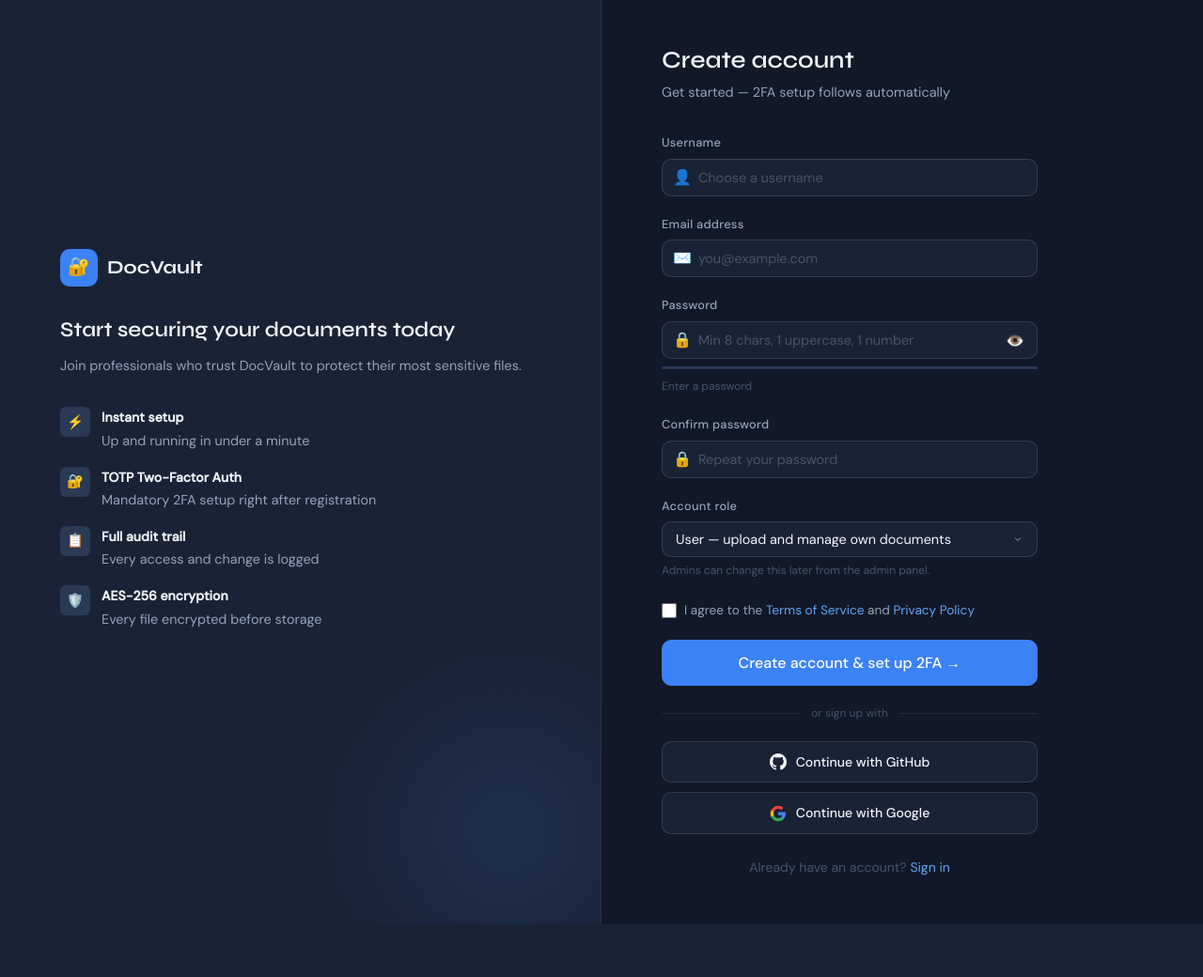
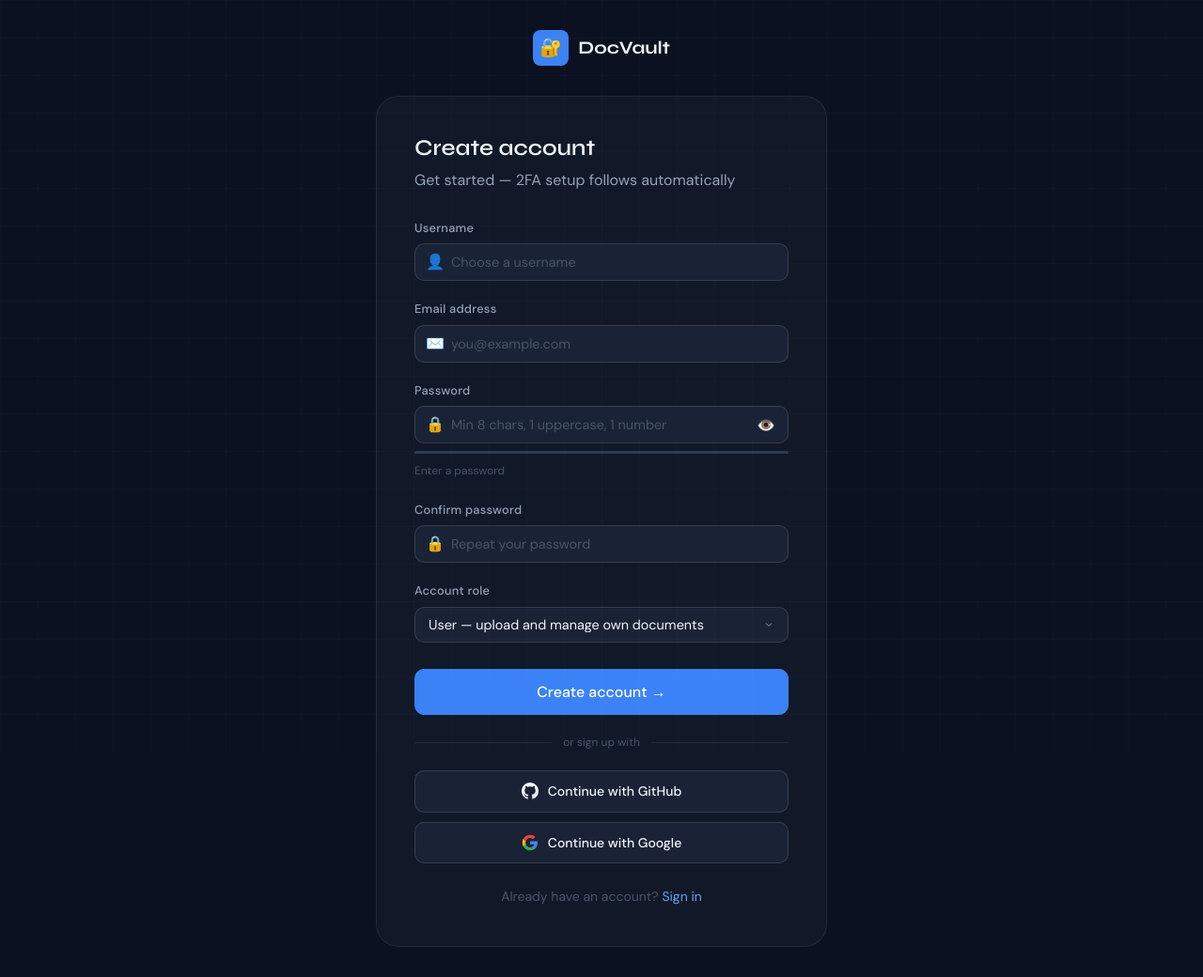
Before and after one commit to youssef324/Doctor-Defense, a Flask app: page /auth/register in a window 1280 px wide. Shown: the whole page at 94% size. Before the commit the page ends 984 px from the top, so only its background shows below. Run offline with Flask 3, Linux system fonts and the light colour scheme; parts of the project's set-up code (start-up, migrations or seed data) failed here and were passed over.

Commit message:
modified:   app/templates/2fa-setup.html 	modified:   app/templates/register.html

```diff
--- a/app/templates/register.html
+++ b/app/templates/register.html
@@ -7,43 +7,19 @@
   <link rel="stylesheet" href="../static/css/style.css" />
 </head>
 <body>
-<div class="auth-page">
+<div style="min-height:100vh; display:flex; align-items:center; justify-content:center; padding:2rem;">
+  <div style="width:100%; max-width:480px;">
 
-  <!-- Left panel -->
-  <div class="auth-panel auth-left">
-    <div class="auth-branding">
-      <div class="logo">
-        <div class="logo-icon">🔐</div>
-        DocVault
-      </div>
-      <h2 style="font-size:1.4rem; margin-bottom:0.75rem;">Start securing your documents today</h2>
-      <p style="font-size:0.9rem; margin-bottom:2rem;">Join professionals who trust DocVault to protect their most sensitive files.</p>
-      <ul class="auth-features">
-        <li>
-          <div class="feat-icon">⚡</div>
-          <div><strong>Instant setup</strong>Up and running in under a minute</div>
-        </li>
-        <li>
-          <div class="feat-icon">🔐</div>
-          <div><strong>TOTP Two-Factor Auth</strong>Mandatory 2FA setup right after registration</div>
-        </li>
-        <li>
-          <div class="feat-icon">📋</div>
-          <div><strong>Full audit trail</strong>Every access and change is logged</div>
-        </li>
-        <li>
-          <div class="feat-icon">🛡️</div>
-          <div><strong>AES-256 encryption</strong>Every file encrypted before storage</div>
-        </li>
-      </ul>
+    <!-- Logo -->
+    <div style="display:flex; align-items:center; gap:10px; justify-content:center; margin-bottom:2rem;">
+      <div style="width:38px; height:38px; background:var(--accent); border-radius:8px; display:flex; align-items:center; justify-content:center; font-size:1.2rem;">🔐</div>
+      <span style="font-family:var(--font-display); font-size:1.2rem; font-weight:700; color:var(--text-1);">DocVault</span>
     </div>
-  </div>
 
-  <!-- Right panel -->
-  <div class="auth-panel auth-right">
-    <div class="auth-form-wrap">
-      <h1>Create account</h1>
-      <p class="subtitle">Get started — 2FA setup follows automatically</p>
+    <div style="background:var(--navy-2); border:1px solid var(--border); border-radius:var(--radius-xl); padding:2.5rem;">
+
+      <h1 style="font-size:1.5rem; margin-bottom:0.3rem;">Create account</h1>
+      <p class="subtitle" style="margin-bottom:1.75rem;">Get started — 2FA setup follows automatically</p>
 
       <!-- Flask flash messages -->
       {% with messages = get_flashed_messages(with_categories=true) %}
@@ -57,7 +33,7 @@
 
       <form action="/auth/register" method="POST" id="registerForm" autocomplete="off">
 
-        <!-- username — matches request.form['username'] -->
+        <!-- username — request.form['username'] -->
         <div class="form-group">
           <label class="form-label" for="username">Username</label>
           <div class="input-group">
@@ -74,7 +50,7 @@
           </div>
         </div>
 
-        <!-- email — matches request.form['email'] -->
+        <!-- email — request.form['email'] -->
         <div class="form-group">
           <label class="form-label" for="email">Email address</label>
           <div class="input-group">
@@ -91,7 +67,7 @@
           </div>
         </div>
 
-        <!-- password — matches request.form['password'] -->
+        <!-- password — request.form['password'] -->
         <!-- Flask rule: ≥8 chars, 1 uppercase, 1 digit -->
         <div class="form-group">
           <label class="form-label" for="password">Password</label>
@@ -117,7 +93,7 @@
           </div>
         </div>
 
-        <!-- password_confirm — matches request.form.get('password_confirm') -->
+        <!-- password_confirm — request.form.get('password_confirm') -->
         <div class="form-group">
           <label class="form-label" for="password_confirm">Confirm password</label>
           <div class="input-group">
@@ -136,8 +112,8 @@
           <span class="form-error" id="matchError" style="display:none;">⚠️ Passwords do not match</span>
         </div>
 
-        <!-- role — matches request.form.get('role', 'User') -->
-        <!-- Flask accepts: 'User', 'Manager', 'Admin' -->
+        <!-- role — request.form.get('role', 'User') -->
+        <!-- Flask accepts exactly: 'User', 'Manager', 'Admin' -->
         <div class="form-group">
           <label class="form-label" for="role">Account role</label>
           <select id="role" name="role" class="form-control">
@@ -145,20 +121,10 @@
             <option value="Manager">Manager — review and verify documents</option>
             <option value="Admin">Admin — full system access</option>
           </select>
-          <span class="form-hint">Admins can change this later from the admin panel.</span>
         </div>
 
-        <div class="form-group">
-          <label class="form-check">
-            <input type="checkbox" name="terms" required />
-            <label style="font-size:0.85rem; color:var(--text-2);">
-              I agree to the <a href="/terms">Terms of Service</a> and <a href="/privacy">Privacy Policy</a>
-            </label>
-          </label>
-        </div>
-
-        <button type="submit" class="btn btn-primary btn-block btn-lg" id="submitBtn">
-          Create account & set up 2FA →
+        <button type="submit" class="btn btn-primary btn-block btn-lg" style="margin-top:0.5rem;" id="submitBtn">
+          Create account →
         </button>
 
       </form>
@@ -179,9 +145,9 @@
       <p style="text-align:center; margin-top:1.5rem; font-size:0.875rem; color:var(--text-3);">
         Already have an account? <a href="/auth/login">Sign in</a>
       </p>
+
     </div>
   </div>
-
 </div>
 
 <script>
@@ -191,29 +157,27 @@
     btn.textContent = input.type === 'password' ? '👁️' : '🙈';
   }
 
-  // Password strength — mirrors Flask rules: ≥8 chars, uppercase, digit
   function checkStrength(val) {
     const fill  = document.getElementById('strengthFill');
     const label = document.getElementById('strengthLabel');
-    const hasUpper  = /[A-Z]/.test(val);
-    const hasDigit  = /[0-9]/.test(val);
+    const hasUpper   = /[A-Z]/.test(val);
+    const hasDigit   = /[0-9]/.test(val);
     const longEnough = val.length >= 8;
 
     let score = 0;
     if (val.length > 0) score++;
-    if (longEnough)    score++;
-    if (hasUpper)      score++;
-    if (hasDigit)      score++;
+    if (longEnough)     score++;
+    if (hasUpper)       score++;
+    if (hasDigit)       score++;
 
     const levels = ['', 'weak', 'fair', 'good', 'strong'];
     const hints  = [
       'Enter a password',
       'Too short — needs 8+ characters',
-      !longEnough ? 'Add more characters' : (!hasUpper ? 'Add an uppercase letter' : 'Add a number'),
+      'Add ' + (!longEnough ? 'more characters' : !hasUpper ? 'an uppercase letter' : 'a number'),
       'Almost — needs ' + (!hasUpper ? 'an uppercase letter' : 'a number'),
       'Strong password ✓',
     ];
-
     fill.className    = 'strength-fill ' + (levels[score] || '');
     label.textContent = hints[score] || 'Strong password ✓';
   }
@@ -221,11 +185,9 @@
   function checkMatch() {
     const pw  = document.getElementById('password').value;
     const pw2 = document.getElementById('password_confirm').value;
-    document.getElementById('matchError').style.display =
-      (pw2 && pw2 !== pw) ? 'flex' : 'none';
+    document.getElementById('matchError').style.display = (pw2 && pw2 !== pw) ? 'flex' : 'none';
   }
 
-  // Block submit if passwords don't match
   document.getElementById('registerForm').addEventListener('submit', function(e) {
     const pw  = document.getElementById('password').value;
     const pw2 = document.getElementById('password_confirm').value;
```
Also changed, not shown: app/templates/2fa-setup.html (+17 -2 lines).
